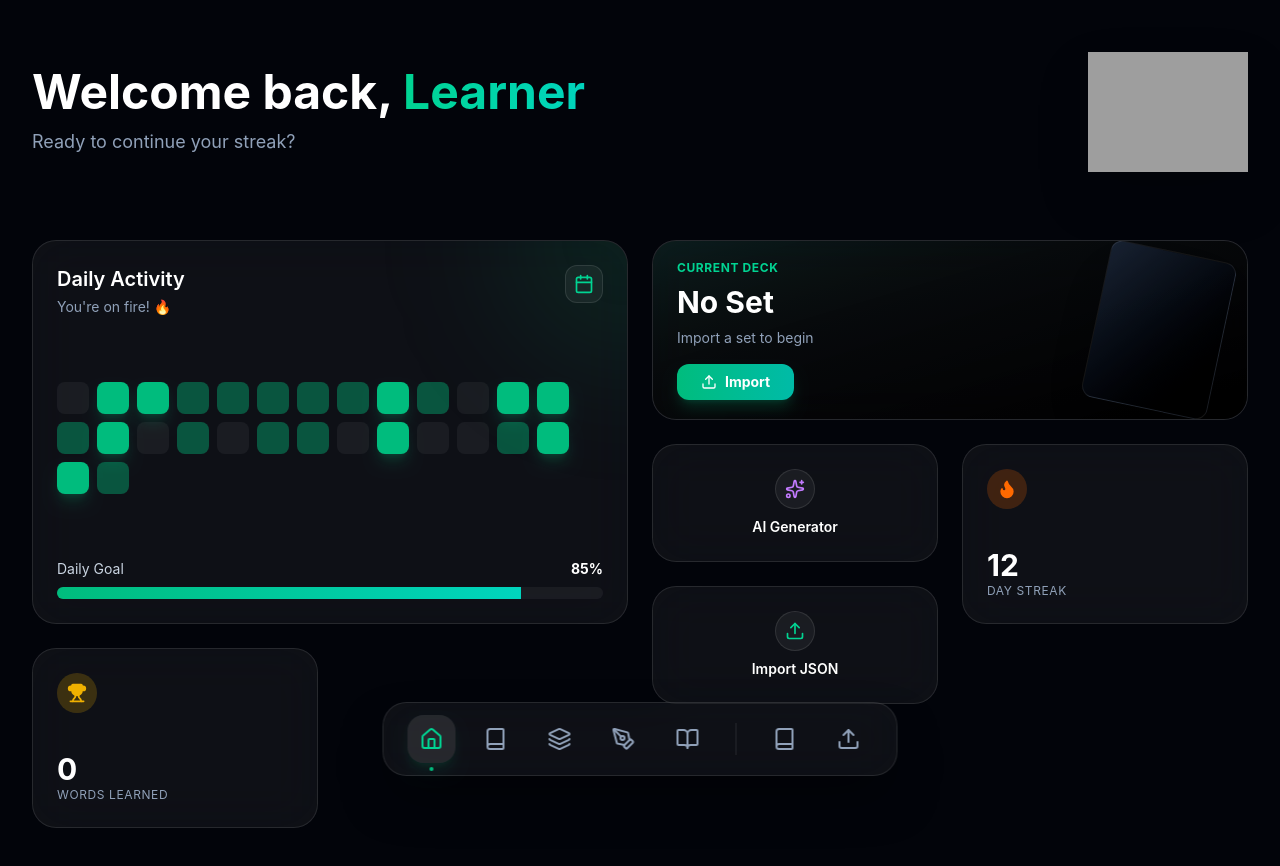
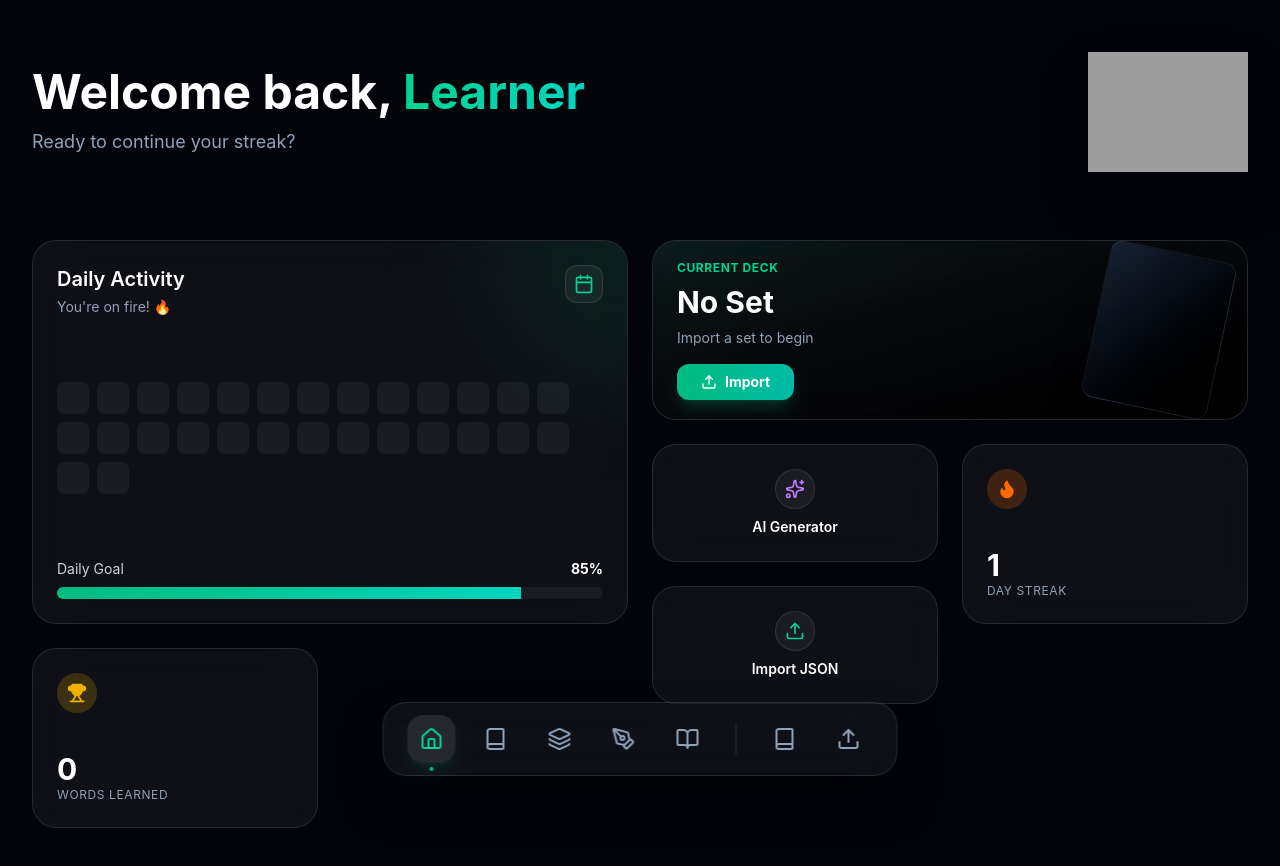
Before and after one commit to vedamsh95/VocabGrab, a React app: page /dashboard in a window 1280 px wide. Shown: the top 866 px of the page. Built offline with nearby package versions, Linux system fonts and the light colour scheme; grey boxes are pictures that could not be loaded; the HTML template or start-up script is replaced by a standard one.

Commit message:
Implemented Dashboard Gamification (Streak, XP, Activity)

```diff
--- a/src/App.tsx
+++ b/src/App.tsx
@@ -10,7 +10,16 @@ import Library from './components/Library/Library';
 import ReadingPage from './components/Reading/ReadingPage';
 import GuidePage from './components/Guide/GuidePage';
 
+import { useEffect } from 'react';
+import { useProgressStore } from './store/useProgressStore';
+
 function App() {
+  const checkStreak = useProgressStore(state => state.checkStreak);
+
+  useEffect(() => {
+    checkStreak();
+  }, [checkStreak]);
+
   return (
     <Router>
       <AppLayout>
--- a/src/components/Dashboard/Dashboard.tsx
+++ b/src/components/Dashboard/Dashboard.tsx
@@ -6,13 +6,24 @@ import { getActiveSet } from '../../lib/storage';
 
 import Logo from '../../assets/Logo.png';
 
+import { useProgressStore } from '../../store/useProgressStore';
+
 const Dashboard: React.FC = () => {
     const activeSet = getActiveSet();
+    const { streak, learnedWords, getWeeklyActivity } = useProgressStore();
 
-    // Mock data for heatmap
-    const days = Array.from({ length: 28 }, () => ({
-        level: Math.random() > 0.7 ? 2 : Math.random() > 0.4 ? 1 : 0
+    // Get last 7 days activity (normalized for visualization)
+    const weeklyActivity = getWeeklyActivity();
+    // const maxActivity = Math.max(...weeklyActivity, 100); // Scale based on max or at least 100 XP
+
+    // Map activity to heatmap levels (0-2)
+    const days = weeklyActivity.map(amount => ({
+        level: amount > 50 ? 2 : amount > 0 ? 1 : 0
     }));
+
+    // Fill remaining days to keep grid look (optional, or just show 7 days)
+    // For now let's just show the last 7 days in the grid
+    const displayDays = Array.from({ length: 21 }, () => ({ level: 0 })).concat(days);
 
     return (
         <div className="p-6 md:p-8 max-w-7xl mx-auto">
@@ -46,7 +57,7 @@ const Dashboard: React.FC = () => {
                     </div>
 
                     <div className="flex gap-2 mt-8 flex-wrap z-10">
-                        {days.map((day, index) => (
+                        {displayDays.map((day, index) => (
                             <div
                                 key={index}
                                 className={`w-8 h-8 rounded-lg transition-colors duration-500 ${day.level === 2 ? 'bg-emerald-500 shadow-lg shadow-emerald-500/20' :
@@ -145,7 +156,7 @@ const Dashboard: React.FC = () => {
                         <Flame className="w-5 h-5 fill-current" />
                     </div>
                     <div>
-                        <div className="text-3xl font-bold text-white">12</div>
+                        <div className="text-3xl font-bold text-white">{streak.count}</div>
                         <div className="text-xs text-slate-400 uppercase tracking-wider">Day Streak</div>
                     </div>
                 </motion.div>
@@ -160,7 +171,7 @@ const Dashboard: React.FC = () => {
                     </div>
                     <div>
                         <div className="text-3xl font-bold text-white">
-                            {activeSet ? activeSet.vocabulary.length : 0}
+                            {learnedWords.length}
                         </div>
                         <div className="text-xs text-slate-400 uppercase tracking-wider">Words Learned</div>
                     </div>
--- a/src/components/Practice/PracticeArena.tsx
+++ b/src/components/Practice/PracticeArena.tsx
@@ -7,9 +7,12 @@ import ClozeInput from './ClozeInput';
 import ChoiceGroup from './ChoiceGroup';
 import { motion } from 'framer-motion';
 
+import { useProgressStore } from '../../store/useProgressStore';
+
 const PracticeArena: React.FC = () => {
     const activeSet = getActiveSet();
     const [progress, setProgress] = useState(0);
+    const addXP = useProgressStore(state => state.addXP);
 
     if (!activeSet) {
         return (
@@ -26,10 +29,9 @@ const PracticeArena: React.FC = () => {
     const totalQuestions = fillInBlanks.length + multipleChoice.length;
 
     const handleQuestionComplete = (isCorrect: boolean) => {
-        // Simple progress tracking for now
-        // In a real app, we'd track specific question IDs
         if (isCorrect) {
             setProgress(prev => Math.min(prev + 1, totalQuestions));
+            addXP(10); // Award 10 XP for correct answer
         }
     };
 
--- a/src/components/Reading/ReadingLounge.tsx
+++ b/src/components/Reading/ReadingLounge.tsx
@@ -1,11 +1,12 @@
 import React, { useState, useEffect, useRef } from 'react';
 import { motion, AnimatePresence } from 'framer-motion';
 import { clsx } from 'clsx';
-import { BookOpen, MessageCircle, Newspaper, Info, X, Eye, EyeOff, Play, Pause, Loader2 } from 'lucide-react';
+import { BookOpen, MessageCircle, Newspaper, Info, X, Eye, EyeOff, Play, Pause, Loader2, Check } from 'lucide-react';
 import { TranslationClient } from '../../lib/translationClient';
 import type { ReadingContent, AnalyzedSentence } from '../../types/schema';
 
 import { useReadStore } from '../../store/useReadStore';
+import { useProgressStore } from '../../store/useProgressStore';
 import { getLanguageCode, getBestVoice } from '../../lib/languages';
 
 interface ReadingLoungeProps {
@@ -295,6 +296,20 @@ const ReadingLounge: React.FC<ReadingLoungeProps> = ({ content }) => {
                             )}
                         </div>
                     ))}
+
+                    {/* Finish Button */}
+                    <div className="mt-12 mb-8 flex justify-center">
+                        <button
+                            onClick={() => {
+                                useProgressStore.getState().addXP(50);
+                                alert("Story Completed! +50 XP");
+                            }}
+                            className="px-8 py-4 bg-gradient-to-r from-emerald-500 to-teal-500 rounded-xl font-bold text-white shadow-lg hover:scale-105 transition-transform flex items-center gap-2"
+                        >
+                            <Check size={24} />
+                            Finish Story (+50 XP)
+                        </button>
+                    </div>
                 </div>
             </div>
 
--- /dev/null
+++ b/src/store/useProgressStore.ts
@@ -0,0 +1,116 @@
+import { create } from 'zustand';
+import { persist } from 'zustand/middleware';
+
+interface XPRecord {
+    date: string; // ISO date string YYYY-MM-DD
+    amount: number;
+}
+
+interface ProgressState {
+    streak: {
+        count: number;
+        lastLoginDate: string | null;
+    };
+    xp: {
+        total: number;
+        history: XPRecord[];
+    };
+    learnedWords: string[]; // Array of word IDs
+
+    // Actions
+    checkStreak: () => void;
+    addXP: (amount: number) => void;
+    markWordLearned: (wordId: string) => void;
+    getWeeklyActivity: () => number[]; // Returns array of 7 numbers (last 7 days XP)
+}
+
+export const useProgressStore = create<ProgressState>()(
+    persist(
+        (set, get) => ({
+            streak: {
+                count: 0,
+                lastLoginDate: null,
+            },
+            xp: {
+                total: 0,
+                history: [],
+            },
+            learnedWords: [],
+
+            checkStreak: () => {
+                const today = new Date().toISOString().split('T')[0];
+                const { streak } = get();
+
+                if (streak.lastLoginDate === today) return; // Already logged in today
+
+                const yesterday = new Date();
+                yesterday.setDate(yesterday.getDate() - 1);
+                const yesterdayStr = yesterday.toISOString().split('T')[0];
+
+                if (streak.lastLoginDate === yesterdayStr) {
+                    // Consecutive login
+                    set({
+                        streak: {
+                            count: streak.count + 1,
+                            lastLoginDate: today,
+                        }
+                    });
+                } else {
+                    // Streak broken or first login
+                    set({
+                        streak: {
+                            count: 1,
+                            lastLoginDate: today,
+                        }
+                    });
+                }
+            },
+
+            addXP: (amount: number) => {
+                const today = new Date().toISOString().split('T')[0];
+                set((state) => {
+                    const newHistory = [...state.xp.history];
+                    const todayRecordIndex = newHistory.findIndex(r => r.date === today);
+
+                    if (todayRecordIndex >= 0) {
+                        newHistory[todayRecordIndex].amount += amount;
+                    } else {
+                        newHistory.push({ date: today, amount });
+                    }
+
+                    return {
+                        xp: {
+                            total: state.xp.total + amount,
+                            history: newHistory,
+                        }
+                    };
+                });
+            },
+
+            markWordLearned: (wordId: string) => {
+                set((state) => {
+                    if (state.learnedWords.includes(wordId)) return state;
+                    return { learnedWords: [...state.learnedWords, wordId] };
+                });
+            },
+
+            getWeeklyActivity: () => {
+                const { xp } = get();
+                const activity: number[] = [];
+
+                for (let i = 6; i >= 0; i--) {
+                    const d = new Date();
+                    d.setDate(d.getDate() - i);
+                    const dateStr = d.toISOString().split('T')[0];
+                    const record = xp.history.find(r => r.date === dateStr);
+                    activity.push(record ? record.amount : 0);
+                }
+
+                return activity;
+            }
+        }),
+        {
+            name: 'user-progress',
+        }
+    )
+);
```
Also changed, not shown: src/components/Import/AIGenerator.tsx (+12 -12 lines).
